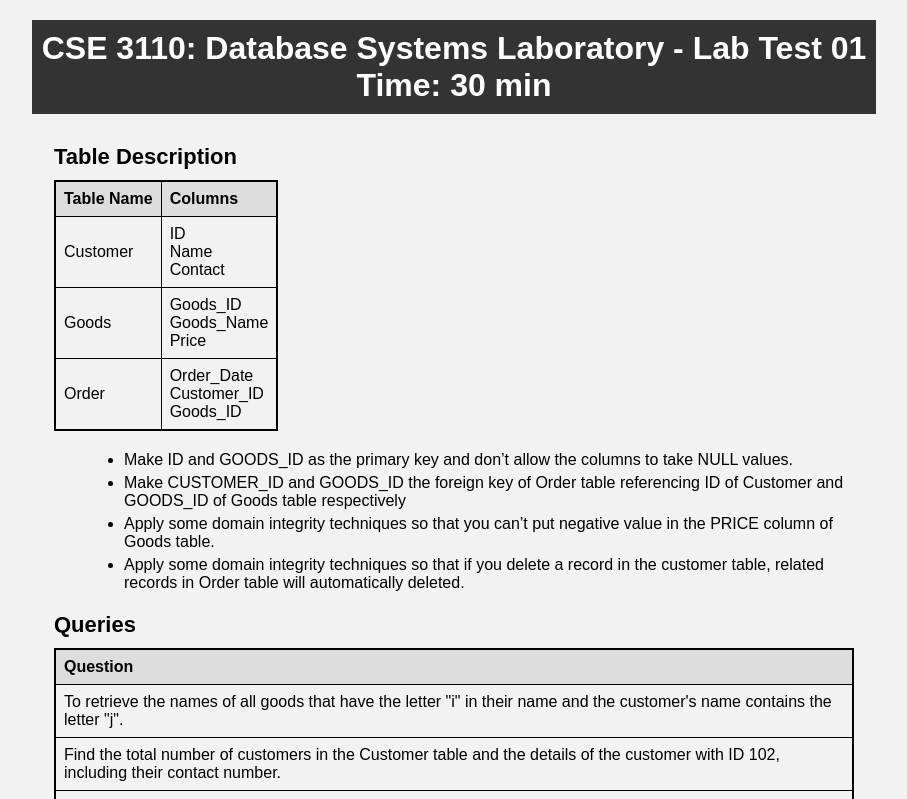
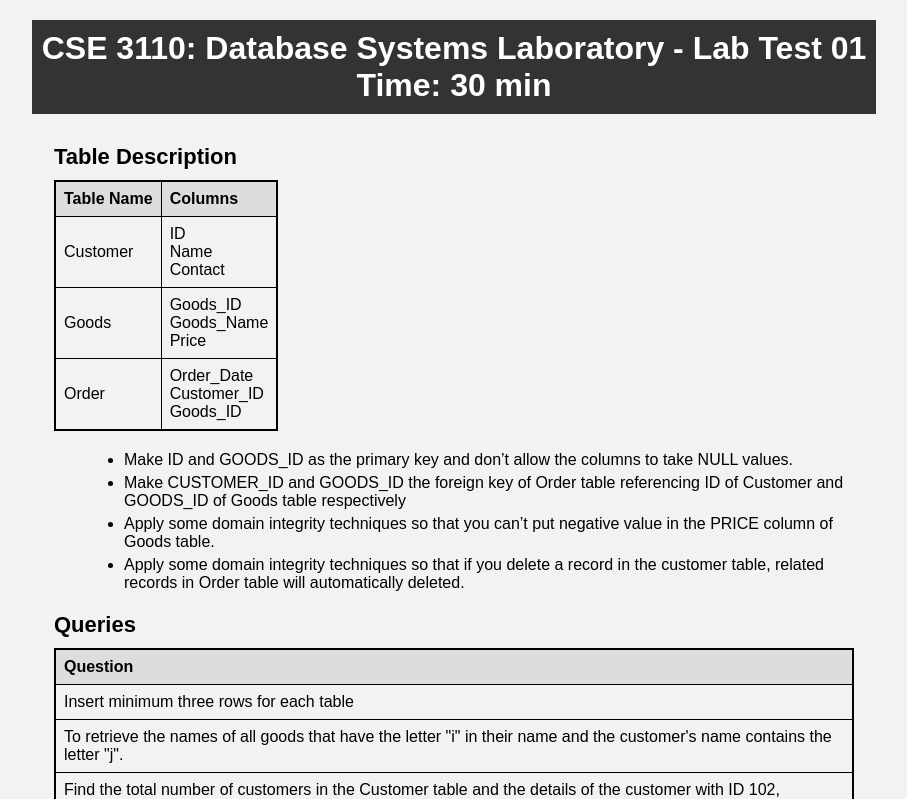
Before and after one commit to shahidul034/Lab-test, a plain HTML site: page index.html in a window 1280 px wide. Shown: the top 799 px of the page, without its empty margins (186-1093 px from the left). Drawn offline with Linux system fonts and the light colour scheme.

Commit message:
Update index.html

```diff
--- a/index.html
+++ b/index.html
@@ -189,6 +189,10 @@
 			</thead>
 			<tbody>
 				<tr>
+					<td>Insert minimum three rows for each table</td>
+
+				</tr>
+				<tr>
 					<td>To retrieve the names of all goods that have the letter "i" in their name and the customer's
 						name contains the letter "j".</td>
 
```
